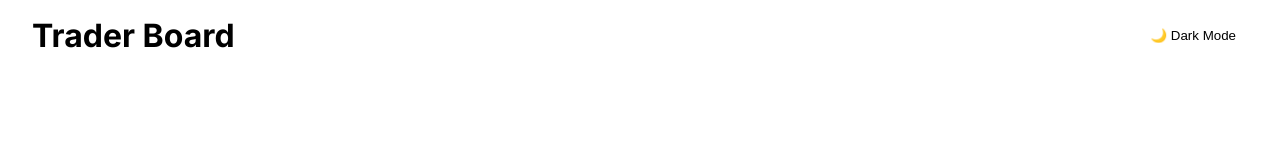
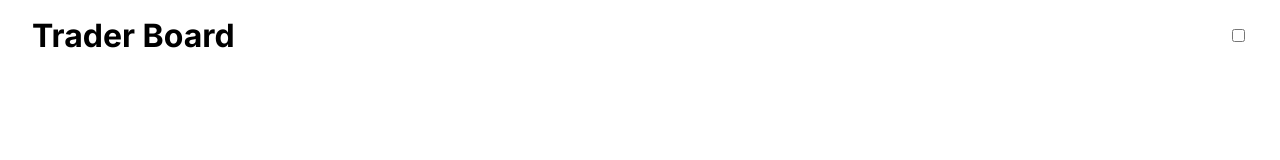
Before and after one commit to xenirio/trader-board, a Next.js app: page / in a window 1280 px wide. Shown: the top 160 px of the page. Built offline with nearby package versions, Linux system fonts and the light colour scheme.

Commit message:
feat: Implement ThemeToggle component

```diff
--- a/app/components/ThemeToggle/ThemeToggle.js
+++ b/app/components/ThemeToggle/ThemeToggle.js
@@ -1,17 +1,21 @@
-
-'use client';
+"use client";
 
 import React from 'react';
-import { useTheme } from '../../context/ThemeContext';
+import { useTheme } from '@/app/context/ThemeContext';
 import styles from './ThemeToggle.module.css';
 
 const ThemeToggle = () => {
   const { theme, toggleTheme } = useTheme();
 
   return (
-    <button onClick={toggleTheme} className={styles.toggleButton}>
-      {theme === 'light' ? '🌙 Dark Mode' : '☀️ Light Mode'}
-    </button>
+    <label className={styles.switch}>
+      <input
+        type="checkbox"
+        checked={theme === 'dark'}
+        onChange={toggleTheme}
+      />
+      <span className={styles.slider}></span>
+    </label>
   );
 };
 
```
